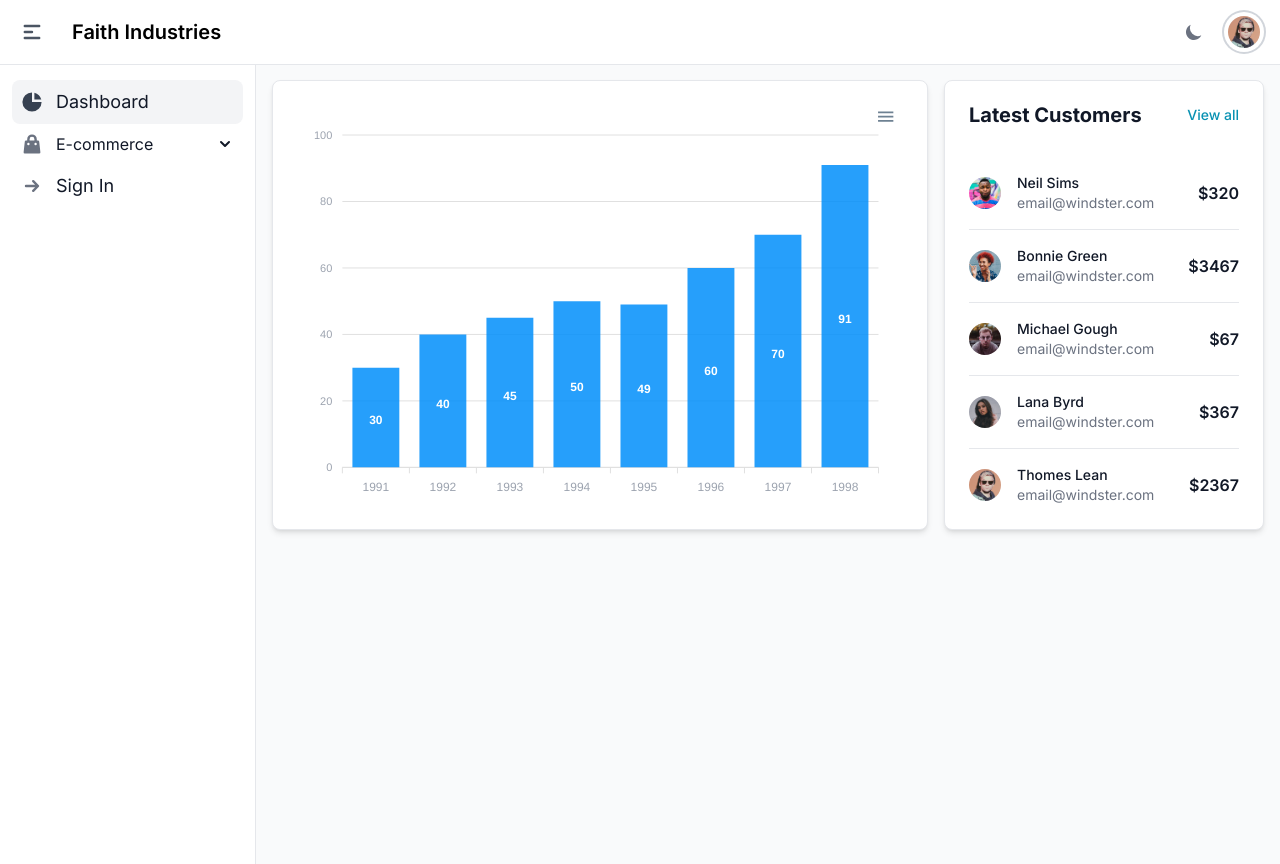
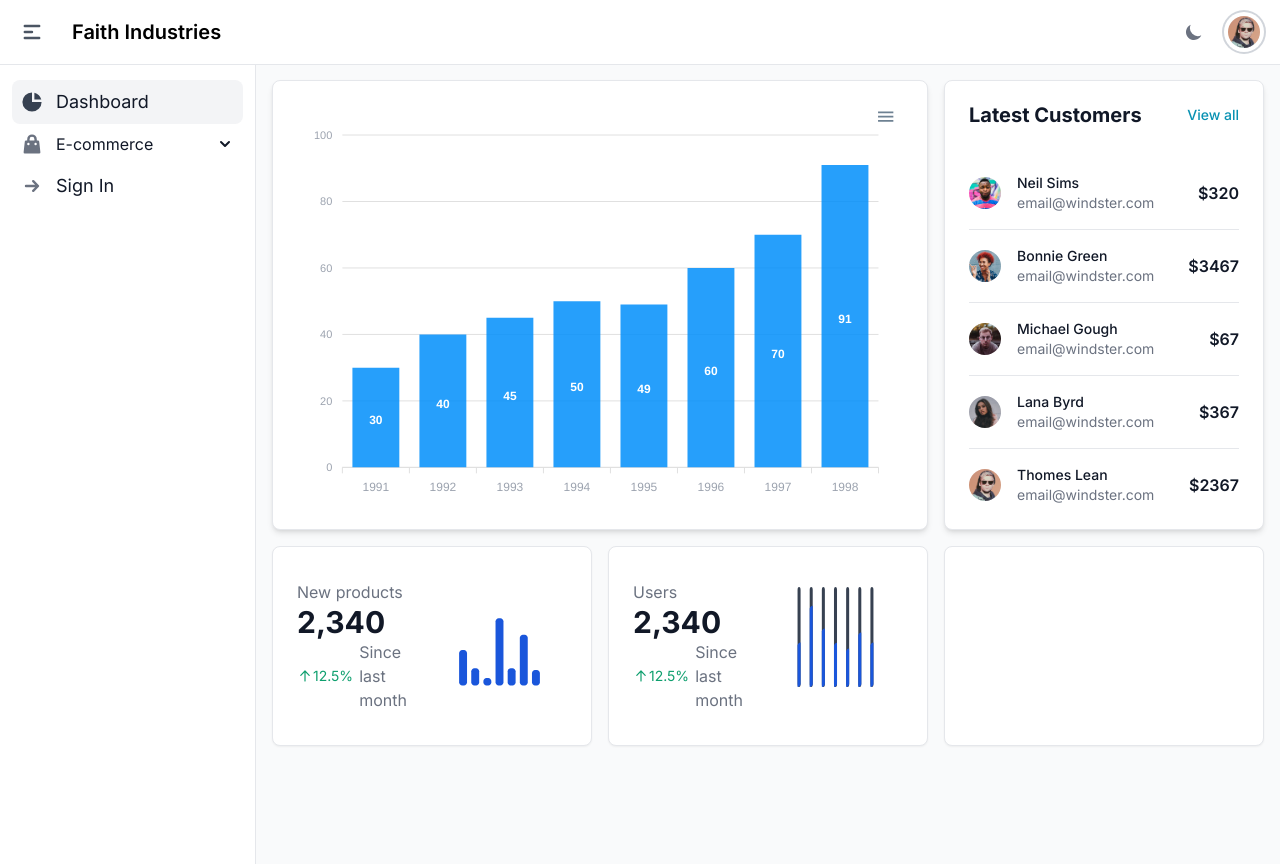
Before and after one commit to MRSA-ID/faith-industries-shop, a Next.js app: page /dashboard in a window 1280 px wide. Built offline with nearby package versions, Linux system fonts and the light colour scheme.

Commit message:
update: homepage-content dashboard

```diff
--- a/pages/dashboard/homepage-content.tsx
+++ b/pages/dashboard/homepage-content.tsx
@@ -3,6 +3,195 @@ import type { NextPage } from "next"
 import { Card } from 'flowbite-react';
 import Image from "next/image";
 import { ChartComponent } from "@/components/core/Chart";
+import { ApexOptions } from "apexcharts";
+
+const optionsChartProduct = {
+  chart: {
+    id: "column-product",
+    toolbar: {
+      show: false,
+    },
+  },
+  plotOptions: {
+    bar: {
+      horizontal: false,
+      columnWidth: "90%",
+      borderRadiusApplication: "around" as any,
+      borderRadius: 3,
+    },
+  },
+  tooltip: {
+    shared: true,
+    intersect: false,
+    style: {
+      fontFamily: "Inter, sans-serif",
+    },
+  },
+  states: {
+    hover: {
+      filter: {
+        type: "darken",
+        value: 1,
+      },
+    },
+  },
+  stroke: {
+    show: true,
+    width: 3,
+    colors: ["transparent"],
+  },
+  grid: {
+    show: false,
+    strokeDashArray: 4,
+    padding: {
+      left: 25,
+      right: 25,
+      top: -14,
+      bottom: 34
+    },
+  },
+  dataLabels: {
+    enabled: false,
+  },
+  legend: {
+    show: false,
+  },
+  xaxis: {
+    floating: true,
+    labels: {
+      show: false,
+      style: {
+        fontFamily: "Inter, sans-serif",
+        cssClass: 'text-xs font-normal fill-gray-500 dark:fill-gray-400'
+      }
+    },
+    axisBorder: {
+      show: false,
+    },
+    axisTicks: {
+      show: false,
+    },
+  },
+  yaxis: {
+    show: false,
+  },
+  fill: {
+    opacity: 1,
+  },
+}
+
+const dataSeriesProduct = [
+  {
+    name: "Quantity",
+    color: "#1A56DB",
+    data: [
+      { x: "01 Feb", y: 231 },
+      { x: "02 Feb", y: 122 },
+      { x: "03 Feb", y: 63 },
+      { x: "04 Feb", y: 421 },
+      { x: "05 Feb", y: 122 },
+      { x: "06 Feb", y: 323 },
+      { x: "07 Feb", y: 111 },
+    ],
+  },
+]
+
+const optionsChartUsers = {
+  chart: {
+    id: "week-signup-chart",
+    toolbar: {
+      show: false,
+    },
+  },
+  plotOptions: {
+    bar: {
+      // background: '#fff',
+      horizontal: false,
+      columnWidth: "25%",
+      borderRadiusApplication: "around" as any,
+      borderRadius: 3,
+      colors:{
+        backgroundBarColors:['#374151'],
+        backgroundBarOpacity: 1,
+        backgroundBarRadius: 3
+      }
+    },
+  },
+  tooltip: {
+    shared: true,
+    intersect: false,
+    style: {
+      fontFamily: "Inter, sans-serif",
+    },
+  },
+  states: {
+    hover: {
+      filter: {
+        type: "darken",
+        value: 1,
+      },
+    },
+  },
+  stroke: {
+    show: true,
+    width: 0,
+    colors: ["transparent"],
+  },
+  grid: {
+    show: false,
+    strokeDashArray: 2,
+    padding: {
+      left: 25,
+      right: 25,
+      top: -14,
+      bottom: 34
+    },
+  },
+  dataLabels: {
+    enabled: false,
+  },
+  legend: {
+    show: false,
+  },
+  xaxis: {
+    floating: true,
+    labels: {
+      show: false,
+      style: {
+        fontFamily: "Inter, sans-serif",
+        cssClass: 'text-xs font-normal fill-gray-500 dark:fill-gray-400'
+      }
+    },
+    axisBorder: {
+      show: false,
+    },
+    axisTicks: {
+      show: false,
+    },
+  },
+  yaxis: {
+    show: false,
+  },
+  fill: {
+    opacity: 1,
+  },
+}
+
+const dataSeriesUsers = [
+  {
+    name: "Users",
+    color: "#1A56DB",
+    data: [
+      { x: "01 Feb", y: 1334 },
+      { x: "02 Feb", y: 2435 },
+      { x: "03 Feb", y: 1753 },
+      { x: "04 Feb", y: 1328 },
+      { x: "05 Feb", y: 1155 },
+      { x: "06 Feb", y: 1632 },
+      { x: "07 Feb", y: 1336 },
+    ],
+  },
+]
 
 const HomePageContent:NextPage = function () {
   return (
@@ -19,7 +208,7 @@ const HomePageContent:NextPage = function () {
         <Card className="col-span-2 ">
           <ChartComponent />
         </Card>
-      <Card className="max-w-sm">
+        <Card className="max-w-full">
           <div className="mb-4 flex items-center justify-between">
             <h5 className="text-xl font-bold leading-none text-gray-900 dark:text-white">Latest Customers</h5>
             <a href="#" className="text-sm font-medium text-cyan-600 hover:underline dark:text-cyan-500">
@@ -125,6 +314,53 @@ const HomePageContent:NextPage = function () {
             </ul>
           </div>
         </Card>
+        <div className="flex items-center justify-between p-4 bg-white border border-gray-200 rounded-lg shadow-sm sm:flex dark:border-gray-700 sm:p-6 dark:bg-gray-800">
+          <div className="w-full">
+            <h3 className="text-base font-normal text-gray-500 dark:text-gray-400">
+              New products
+            </h3>
+            <span className="text-2xl font-bold leading-none text-gray-900 sm:text-3xl dark:text-white">2,340</span>
+            <p className="flex items-center text-base font-normal text-gray-500 dark:text-gray-400">
+              <span className="flex items-center mr-1.5 text-sm text-green-500 dark:text-green-400">
+                <svg className="w-4 h-4" fill="currentColor" viewBox="0 0 20 20" xmlns="http://www.w3.org/2000/svg" aria-hidden="true">
+                  <path clip-rule="evenodd" fill-rule="evenodd" d="M10 17a.75.75 0 01-.75-.75V5.612L5.29 9.77a.75.75 0 01-1.08-1.04l5.25-5.5a.75.75 0 011.08 0l5.25 5.5a.75.75 0 11-1.08 1.04l-3.96-4.158V16.25A.75.75 0 0110 17z"></path>
+                </svg>
+                12.5%
+              </span>
+              Since last month
+            </p>
+          </div>
+          <ChartComponent
+            options={optionsChartProduct}
+            series={dataSeriesProduct}
+            className="w-full"
+          />
+        </div>
+        <div className="flex items-center justify-between p-4 bg-white border border-gray-200 rounded-lg shadow-sm sm:flex dark:border-gray-700 sm:p-6 dark:bg-gray-800">
+          <div className="w-full">
+            <h3 className="text-base font-normal text-gray-500 dark:text-gray-400">
+              Users
+            </h3>
+            <span className="text-2xl font-bold leading-none text-gray-900 sm:text-3xl dark:text-white">2,340</span>
+            <p className="flex items-center text-base font-normal text-gray-500 dark:text-gray-400">
+              <span className="flex items-center mr-1.5 text-sm text-green-500 dark:text-green-400">
+                <svg className="w-4 h-4" fill="currentColor" viewBox="0 0 20 20" xmlns="http://www.w3.org/2000/svg" aria-hidden="true">
+                  <path clip-rule="evenodd" fill-rule="evenodd" d="M10 17a.75.75 0 01-.75-.75V5.612L5.29 9.77a.75.75 0 01-1.08-1.04l5.25-5.5a.75.75 0 011.08 0l5.25 5.5a.75.75 0 11-1.08 1.04l-3.96-4.158V16.25A.75.75 0 0110 17z"></path>
+                </svg>
+                12.5%
+              </span>
+              Since last month
+            </p>
+          </div>
+          <ChartComponent
+            options={optionsChartUsers}
+            series={dataSeriesUsers}
+            className="w-full"
+          />
+        </div>
+        <div className="flex items-center justify-between p-4 bg-white border border-gray-200 rounded-lg shadow-sm sm:flex dark:border-gray-700 sm:p-6 dark:bg-gray-800">
+
+        </div>
       </div>
     </div>
     {/* <div className="h-full w-full">
```
Lines whose indentation alone changed are shown as unchanged.
